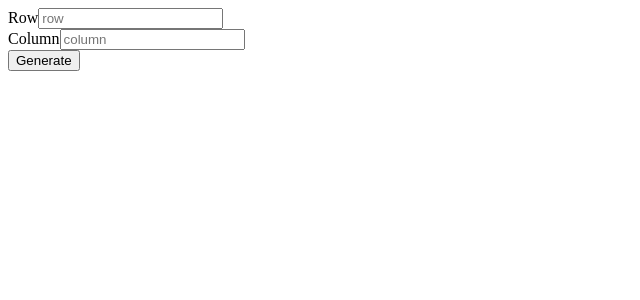
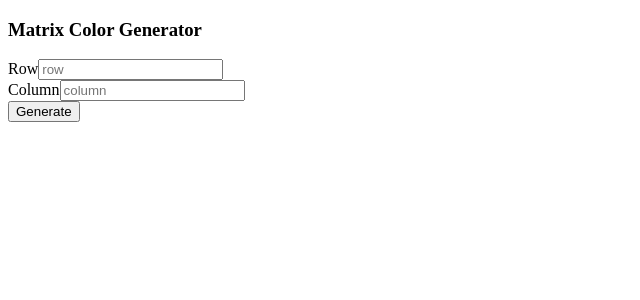
Before and after one commit to Vicky-A-31/Task-5-Using-React, a React (Vite) app: page / in a window 1280 px wide. Shown: the top 300 px of the page, without its empty margins (0-640 px from the left). Built offline with nearby package versions, Linux system fonts and the light colour scheme.

Commit message:
Update App.jsx

```diff
--- a/src/App.jsx
+++ b/src/App.jsx
@@ -6,23 +6,50 @@ import ColorCode from "./ColorCode";
 export class App extends Component {
   constructor() {
     super();
-    this.state = { row: "", col: "", matrix: [], selectedColor: "" };
+    this.state = { row: "", col: "", matrix: [], selectedColor: "", rgb: []};
+
     this.getData = this.getData.bind(this);
+    this.convertHextoRgb = this.convertHextoRgb.bind(this);
   }
 
+  // get row, col and matrix from main component
   getData(a, b, matrix) {
     this.setState({ row: a, col: b, matrix: matrix });
   }
 
+  // get color when i click it
   handleCellClick = (color) => {
-    this.setState({ selectedColor: color });
+    console.log(color)
+    this.setState(prevState => ({ ...prevState, selectedColor: color }));
+    console.log(this.state.selectedColor)
+    this.convertHextoRgb(color);
+    console.log(color)
   };
+
+  // convert hex code to rgb code
+  convertHextoRgb(color) {
+    let hex = color;
+    console.log(hex)
+    hex = hex.substring(1);
+
+    const r = parseInt(hex.substring(0, 2), 16);
+    console.log(r)
+    const g = parseInt(hex.substring(2, 4), 16);
+    const b = parseInt(hex.substring(4, 6), 16);
+    console.log(r,g,b)
+    this.setState({rgb: [r,g,b] })
+  }
 
   render() {
     return (
       <>
-        <MainComponent sendData={this.getData} />
-        {this.state.matrix.length > 0 &&
+        <div className="container">
+          <h3>Matrix Color Generator</h3>
+          <div className="d-flex flex-column align-items-center w-100">
+            <MainComponent sendData={this.getData} />
+
+          </div>
+          {this.state.matrix && this.state.matrix.length > 0 &&
             <Result
               row={this.state.row}
               col={this.state.col}
@@ -31,8 +58,9 @@ export class App extends Component {
             />
         }
         {
-          this.state.selectedColor && <ColorCode color={this.state.selectedColor} />
+          this.state.selectedColor && <ColorCode hexColor={this.state.selectedColor} rgb={this.state.rgb} />
         }
+        </div>
       </>
     );
   }
```
